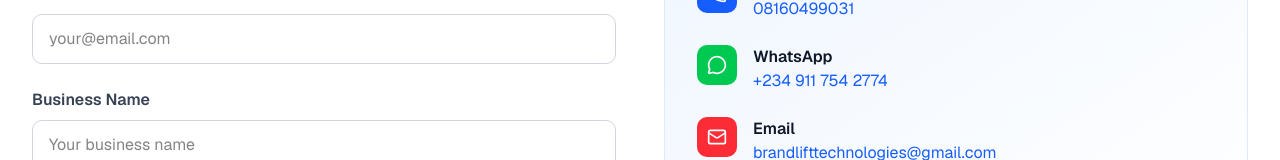
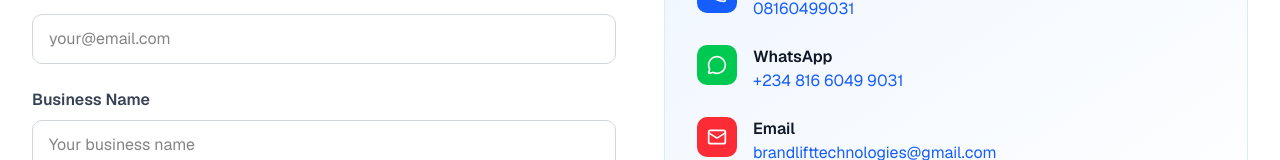
Before and after one commit to davidgraphix/brandlift-technologies, a Next.js app: page / in a window 1280 px wide. Shown: the part 5156-5316 px from the top of the page. Built offline with nearby package versions, Linux system fonts and the light colour scheme.

Commit message:
Update contact.tsx

```diff
--- a/components/contact.tsx
+++ b/components/contact.tsx
@@ -52,7 +52,7 @@ Email: ${formData.email}
 
 Message: ${formData.message}`;
 
-        const whatsappUrl = `https://wa.me/2349117542774?text=${encodeURIComponent(
+        const whatsappUrl = `https://wa.me/2348160499031?text=${encodeURIComponent(
           message
         )}`;
         window.open(whatsappUrl, "_blank");
@@ -88,8 +88,8 @@ Message: ${formData.message}`;
     {
       icon: MessageCircle,
       label: "WhatsApp",
-      value: "+234 911 754 2774",
-      link: "https://wa.me/2349117542774",
+      value: "+234 816 6049 9031",
+      link: "https://wa.me/2348160499031",
       color: "bg-green-500",
     },
     {
```
